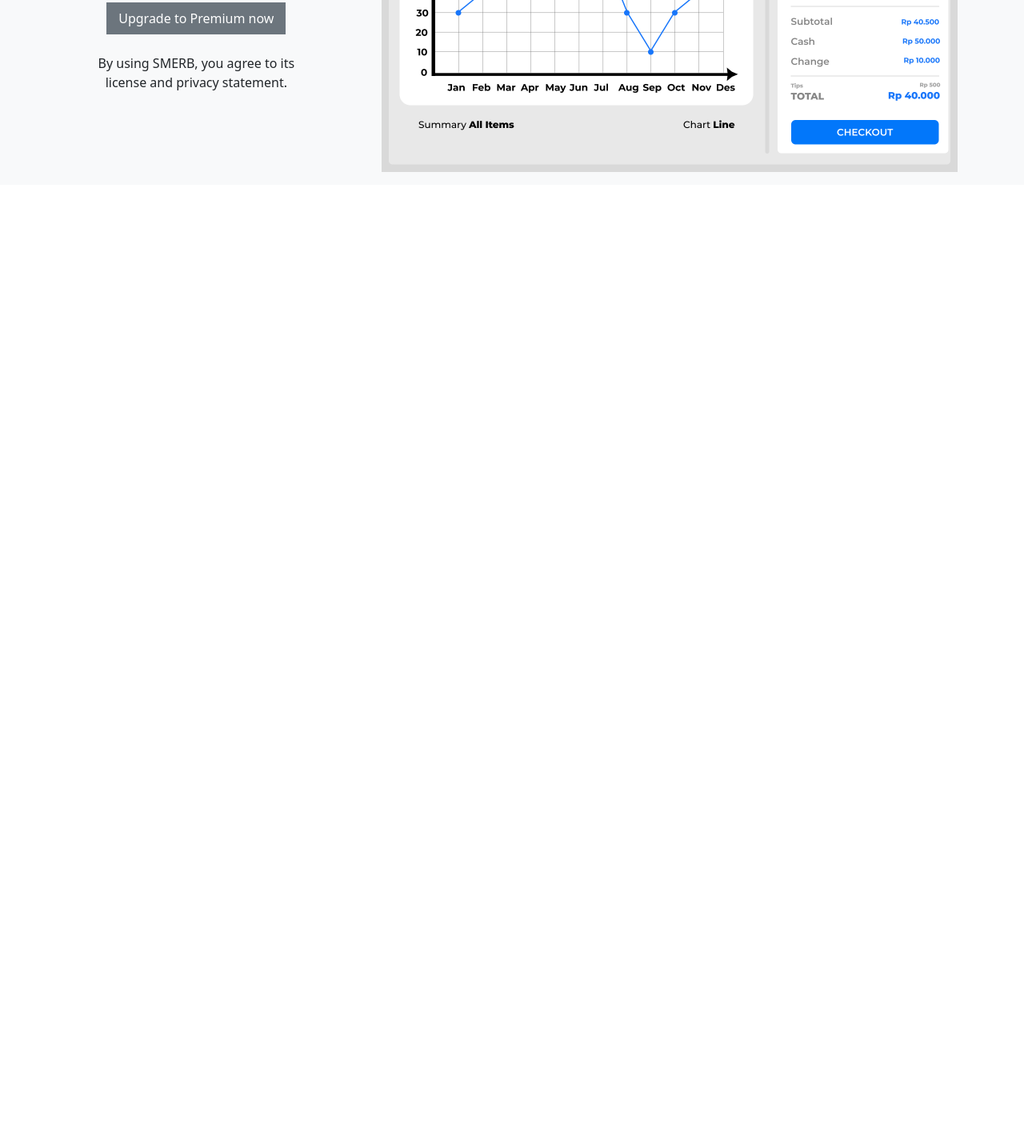
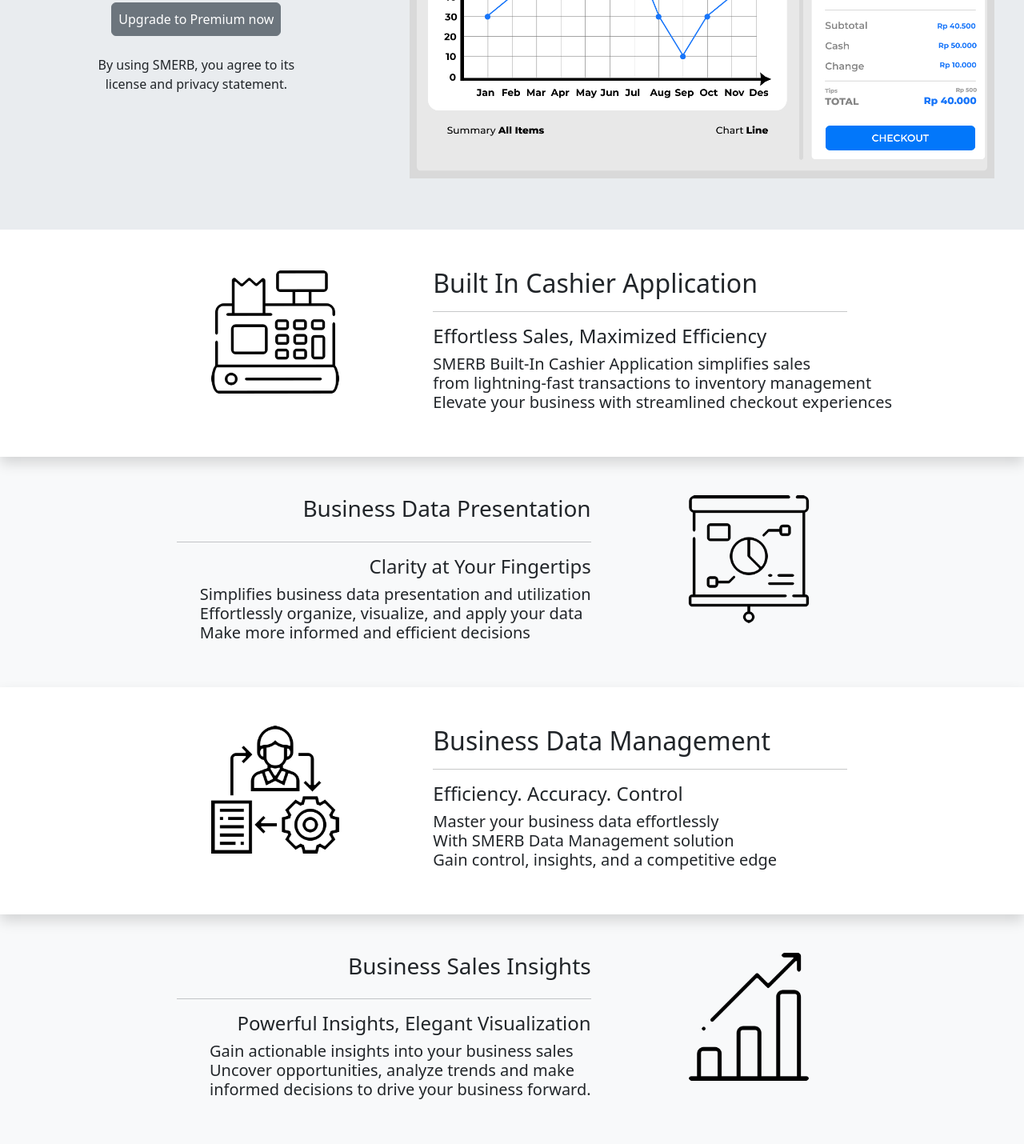
Before and after one commit to brotherzhafif/SMERB, a plain HTML site: page index.html in a window 1280 px wide. Shown: the part 391-1821 px from the top of the page at 80% size. Before the commit the page ends 800 px from the top, so only its background shows below. Drawn offline with nearby package versions, Linux system fonts and the light colour scheme; no server answers; files whose address does not match are found by name.

Commit message:
Updating Home

```diff
--- a/index.html
+++ b/index.html
@@ -14,13 +14,13 @@
 	<body>
 
 		<div class="container-fluid p-0">
-			<div class="col-12">
+			<div class="col-12 bg-body-secondary">
 
 				<!-- Navigation Bar -->
-				<div class="navbar p-0 shadow">
+				<div class="navbar p-0 shadow bg-white">
 					<div class="m-1 ps-5 ms-5 d-flex flex-row">
-						<a href="index.html" class="me-3 ">
-							<img style="height: 36px;" src="asset/img/high-res/Icon.png">
+						<a style="width: 160px; height: 36px;" href="index.html" class="me-3 ">
+							<img class="h-100" src="asset/img/high-res/Icon.png">
 						</a>
 
 						<a href="index.html" class="p-1 me-3 fs-5 text-black-50">Premium</a>
@@ -38,7 +38,7 @@
 				</div>
 
 				<!-- Application Banner -->
-				<div class="progress-bar d-flex flex-row pt-5 p-3 ps-5 pe-5 bg-body-tertiary">
+				<div class="progress-bar d-flex flex-row pt-5 p-3 ps-5 pe-5">
 
 					<!-- Left Side Short Description of the Application -->
 
@@ -51,8 +51,10 @@
 							<h6>Multiplatform for Every Business Scale and Type</h6>
 						</div>
 
+						<!-- Buttons -->
+						<div style="width: 180px;" class="d-flex flex-column align-self-center">
 							<!-- Download Button With Dropdown -->
-						<div class="btn-group mt-4">
+							<div class="btn-group mt-4 align-self-center">
 								<button type="button" class="btn btn-primary p-1 pt-2 ps-3 pe-3">
 									<h5>Download for Windows</h5>
 									<h6 class="fw-lighter">Latest Version</h6>
@@ -72,8 +74,9 @@
 							</div>
 
 							<!-- Button to Upgrade for Premium -->
-						<div class="bg-secondary w-75 fw-lighter align-self-center text-white mt-3 p-2">
+							<button type="button" class="btn btn-secondary fw-lighter align-self-center text-white mt-3 p-2">
 								<p class="m-0">Upgrade to Premium now</p>
+							</button>
 						</div>
 
 						<!-- License and Privacy Statement -->
@@ -86,13 +89,104 @@
 
 					<!-- Right Side Banner Application -->
 
-					<div class="col-8 me-5">
-						<img style="width: 720px;" src="asset/img/high-res/Display.jpg">
+					<div class="col-8 me-5 d-flex flex-row-reverse">
+						<div style="width: 720px; height: 520px;" class="align-self-center">
+							<img class="h-100" src="asset/img/high-res/Display.jpg">
+						</div>
 					</div>
 
 				</div>
 
+				<!-- Application Features -->
+				<div class="progress-bar mt-5">
 
+					<!-- Built in Cashier App -->
+					<div class="bg-white p-5 d-flex flex-row shadow z-1">
+						<div class="col-1"></div>
+						<div class="col-4 d-flex flex-column align-items-center">
+							<div style="height: 160px; width: 360px;" class="">
+								<img src="asset/img/high-res/features-cashier.png" class="h-100  ">
+							</div>
+						</div>
+						<div class="col-7 text-start">
+							<h2 class="fw-light">Built In Cashier Application</h2>
+							<hr class="w-75">
+							<h4 class="fw-light">
+								Effortless Sales, Maximized Efficiency
+							</h4>
+							<h5 class="fw-lighter">
+								SMERB Built-In Cashier Application simplifies sales<br>
+								from lightning-fast transactions to inventory management<br>
+								Elevate your business with streamlined checkout experiences</h5>
+						</div>
+					</div>
+
+					<!-- Advanced but simple data presentation -->
+					<div class="bg-white p-5 d-flex flex-row bg-body-tertiary">
+						<div class="col-1 order-2"></div>
+						<div class="col-4 d-flex flex-column align-items-center">
+							<div style="height: 160px; width: 360px;" class="">
+								<img src="asset/img/high-res/features-presentation.png" class="h-100  ">
+							</div>
+						</div>
+						<div class="col-7 text-start order-first d-flex flex-column align-items-end">
+
+							<h3 class="fw-light">Business Data Presentation</h3>
+							<hr class="w-75">
+							<h4 class="fw-light">
+								Clarity at Your Fingertips
+							</h4>
+							<h5 class="fw-lighter">
+								Simplifies business data presentation and utilization<br>
+								Effortlessly organize, visualize, and apply your data<br>
+								Make more informed and efficient decisions</h5>
+						</div>
+					</div>
+
+					<!-- Business Data Management -->
+					<div class="bg-white p-5 d-flex flex-row shadow z-1">
+						<div class="col-1"></div>
+						<div class="col-4 d-flex flex-column align-items-center">
+							<div style="height: 160px; width: 360px;" class="">
+								<img src="asset/img/high-res/features-manager.png" class="h-100  ">
+							</div>
+						</div>
+						<div class="col-7 text-start">
+							<h2 class="fw-light">Business Data Management</h2>
+							<hr class="w-75">
+							<h4 class="fw-light">
+								Efficiency. Accuracy. Control
+							</h4>
+							<h5 class="fw-lighter">
+								Master your business data effortlessly<br>
+								With SMERB Data Management solution<br>
+								Gain control, insights, and a competitive edge</h5>
+						</div>
+					</div>
+
+					<!-- Business Sales Analytics And Sales Graph -->
+					<div class="bg-white p-5 d-flex flex-row bg-body-tertiary">
+						<div class="col-1 order-2"></div>
+						<div class="col-4 d-flex flex-column align-items-center">
+							<div style="height: 160px; width: 360px;" class="">
+								<img src="asset/img/high-res/features-graph.png" class="h-100  ">
+							</div>
+						</div>
+						<div class="col-7 text-start order-first d-flex flex-column align-items-end">
+
+							<h3 class="fw-light">Business Sales Insights</h3>
+							<hr class="w-75">
+							<h4 class="fw-light">
+								Powerful Insights, Elegant Visualization
+							</h4>
+							<h5 class="fw-lighter">
+								Gain actionable insights into your business sales<br>
+								Uncover opportunities, analyze trends and make<br>
+								 informed decisions to drive your business forward.</h5>
+						</div>
+					</div>
+
+				</div>
 			</div>
 		</div>
 
```
Also changed, not shown: asset/img/high-res/features-cashier.png (added), asset/img/high-res/features-graph.png (added), asset/img/high-res/features-manager.png (added), asset/img/high-res/features-presentation.png (added). Lines whose indentation alone changed are shown as unchanged.
